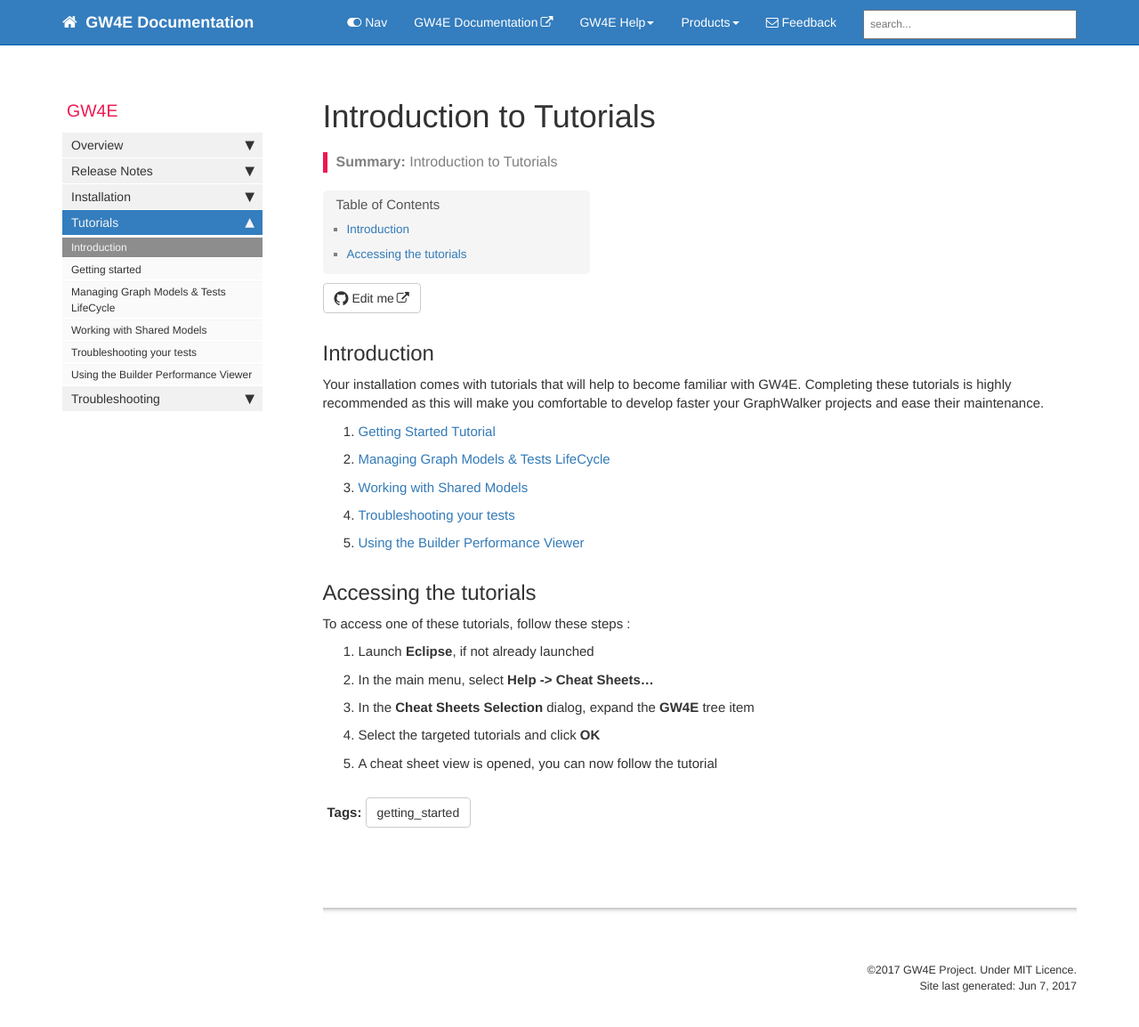
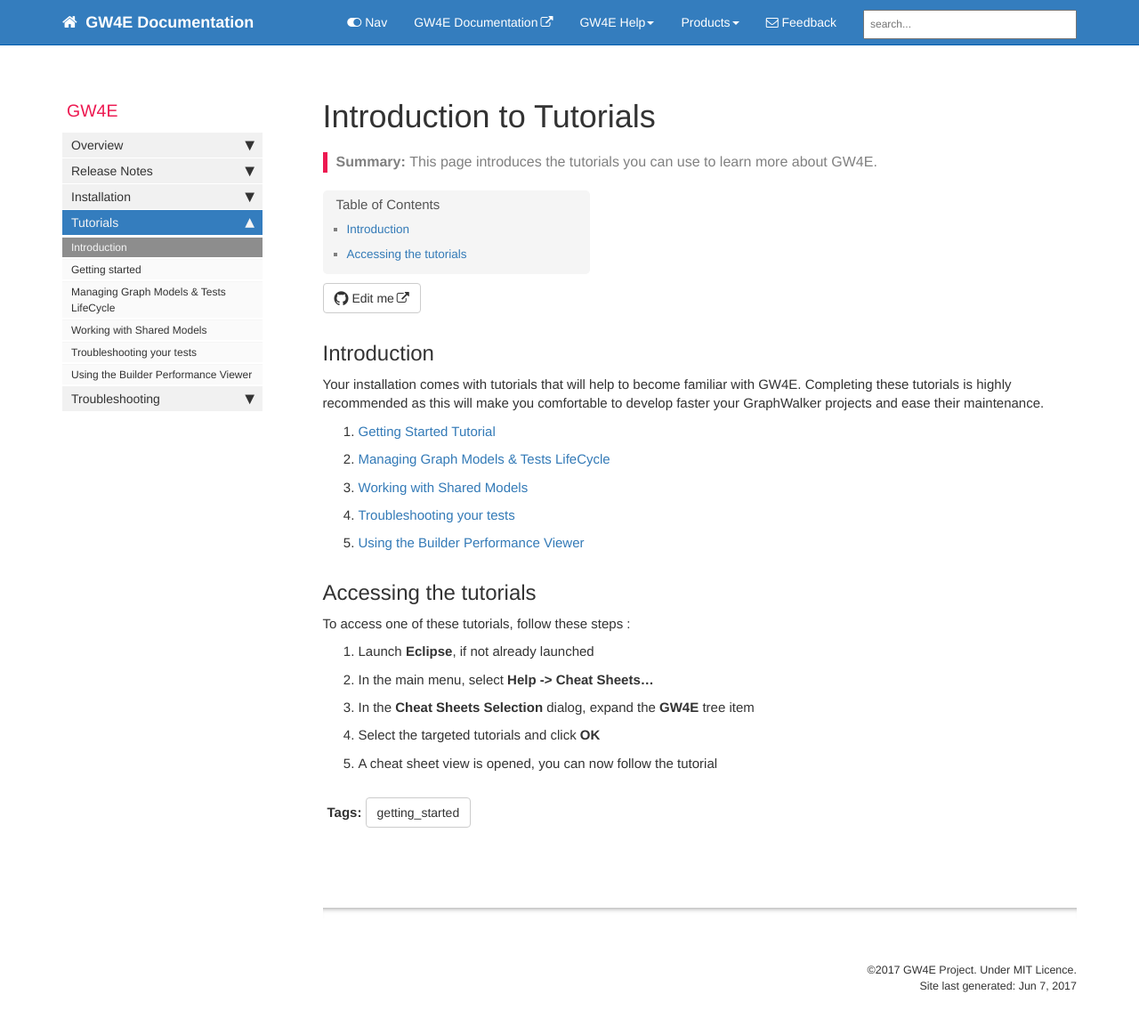
Before and after one commit to gw4e/gw4e.github.io, a Jekyll site: the page built from pages/mydoc/mydoc_tutorial_introduction.md, in a window 1280 px wide and 1168 px high. Shown: the top 1154 px of the window at 89% size. Built offline with Jekyll 4.4.1, drawn with Linux system fonts in a browser that asks for light colours; nearby versions of some CDN libraries; comment, search, counter and statistics services are not loaded.

Commit message:
update doc

```diff
--- a/pages/mydoc/mydoc_tutorial_introduction.md
+++ b/pages/mydoc/mydoc_tutorial_introduction.md
@@ -2,7 +2,7 @@
 title: Introduction to Tutorials
 tags: [getting_started, tutorials]
 keywords:
-summary: "Introduction to Tutorials"
+summary: "This page introduces the tutorials you can use to learn more about GW4E."
 sidebar: mydoc_sidebar
 permalink: mydoc_tutorial_introduction.html
 folder: mydoc
```
